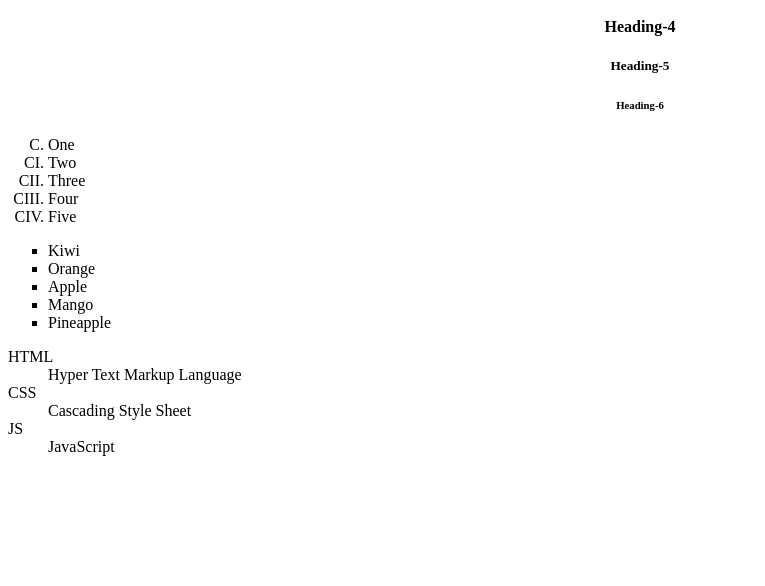
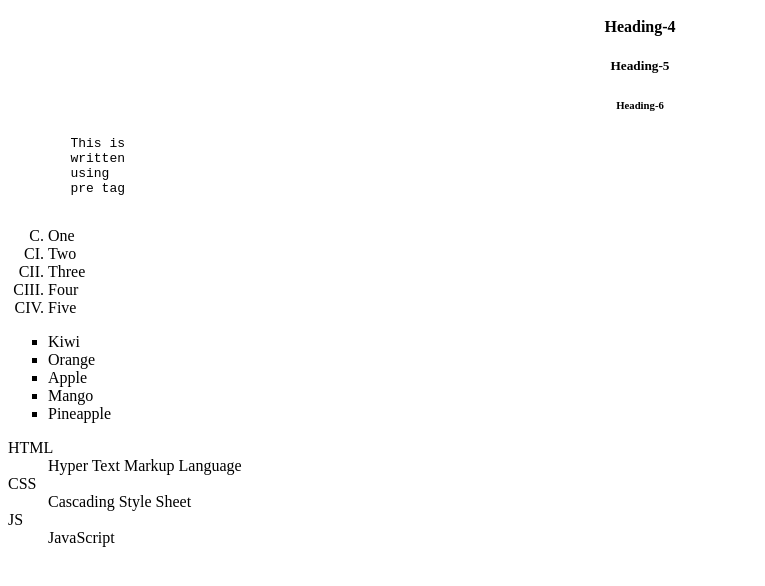
Before and after one commit to latha-koganti/test, a plain HTML site: page index.html in a window 1280 px wide. Shown: the part 152-738 px from the top of the page, without its empty margins (0-765 px from the left). Drawn offline with Linux system fonts and the light colour scheme.

Commit message:
preformatted tag updated by main

```diff
--- a/index.html
+++ b/index.html
@@ -16,6 +16,14 @@
         <h5>Heading-5</h5>
         <h6>Heading-6</h6>
     </header>
+
+    <!-- preformatted tad updated by main  -->
+     <pre>
+        This is
+        written
+        using
+        pre tag
+     </pre>
 
     <!-- dev2 - updated list elements  -->
     <!-- emmets: ol>li*5 -->
```
